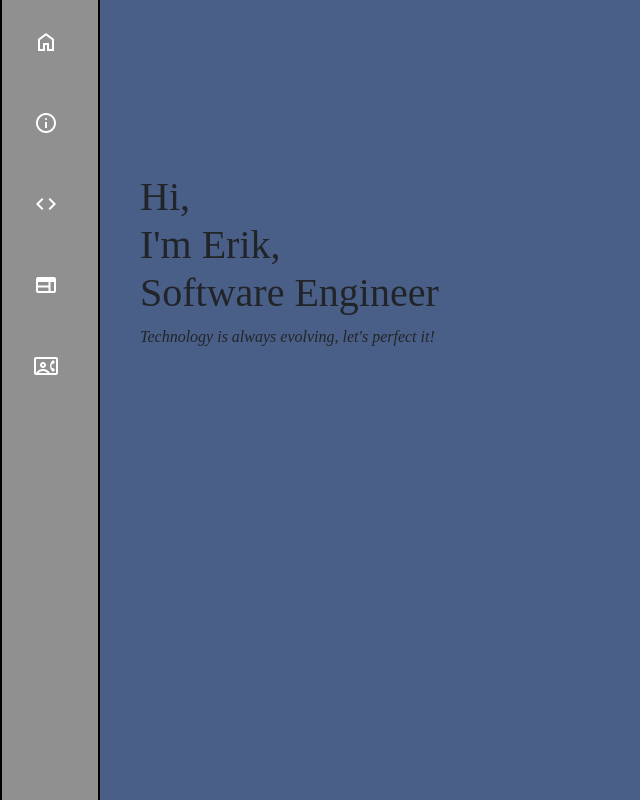
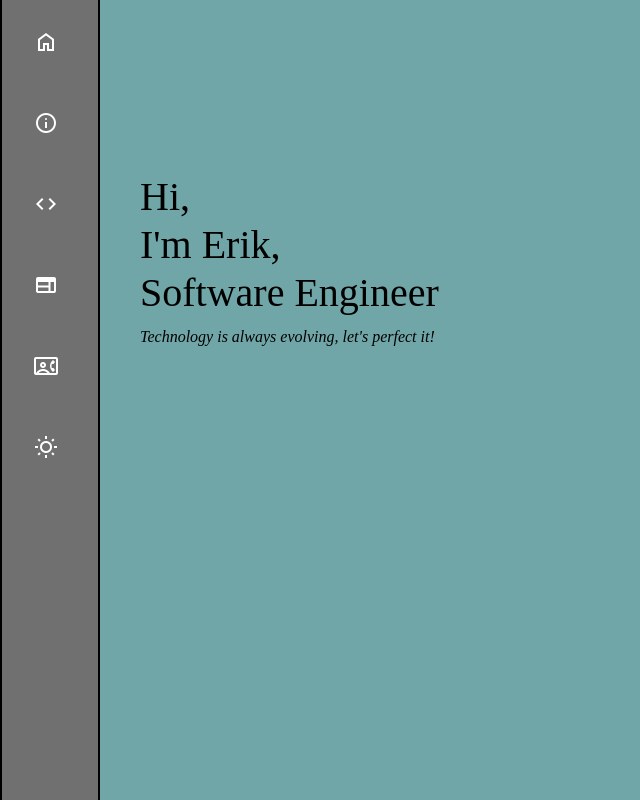
Before and after one commit to Erodri6z/Portfolio-2.0, a React (Create React App) app: page / in a window 1280 px wide. Shown: the whole page, without its empty margins (0-640 px from the left). Built offline with nearby package versions, Linux system fonts and the light colour scheme; a web font is replaced by a local one.

Commit message:
add a light/dark mode

```diff
--- a/src/App.css
+++ b/src/App.css
@@ -31,6 +31,16 @@
   }
 }
 body{
-  background-color: #4a5f87;
+  --body-bg: #71A6A8;
+  --nav-bg: rgb(112, 112, 112);
+  --text-color: rgb(0, 0, 0);
+  color: var(--text-color);
+  background-color: var(--body-bg);
   font-family: 'Luxurious Roman', cursive;
 }
+
+body.dark{
+  --body-bg: #282E3B;
+  --nav-bg: rgb(47, 46, 46);
+  --text-color: rgb(255, 251, 251);
+}
--- a/src/component/Nav/Nav.jsx
+++ b/src/component/Nav/Nav.jsx
@@ -2,6 +2,10 @@ import { NavLink } from "react-router-dom"
 import '../../styles/nav.css'
 
 const Nav = () => {
+  const toggleMode = () => {
+    const bodyMode = document.querySelector('body')
+    bodyMode.classList.toggle('dark')
+  }
   return (
     <nav>
       <div id="nav">
@@ -31,6 +35,11 @@ const Nav = () => {
               <span className="material-symbols-outlined">contact_phone</span>
             </NavLink>
           </li>
+          <li>
+            <button id="toggle-btn" onClick={toggleMode} >
+              <span className="material-symbols-outlined">wb_sunny</span>
+            </button>
+          </li>
         </ul>
       </div>
     </nav>
--- a/src/styles/nav.css
+++ b/src/styles/nav.css
@@ -8,7 +8,7 @@ ul {
   padding: 0;
   width: 100px;
   min-width: fit-content;
-  background-color: #909090;
+  background-color: var(--nav-bg);
   height: 110%;
   position: fixed;
   overflow: auto;
@@ -24,6 +24,16 @@ li {
   padding-right: 10px;
   font-size: 10px;
   text-decoration: none;
+}
+
+#toggle-btn {
+  padding:0;
+  color: rgb(255, 255, 255);
+  background-color: #90909000;
+  border:0px;
+}
+#toggle-btn:hover {
+  color: rgb(0, 0, 0)
 }
 
 .nav-item:hover {
```
